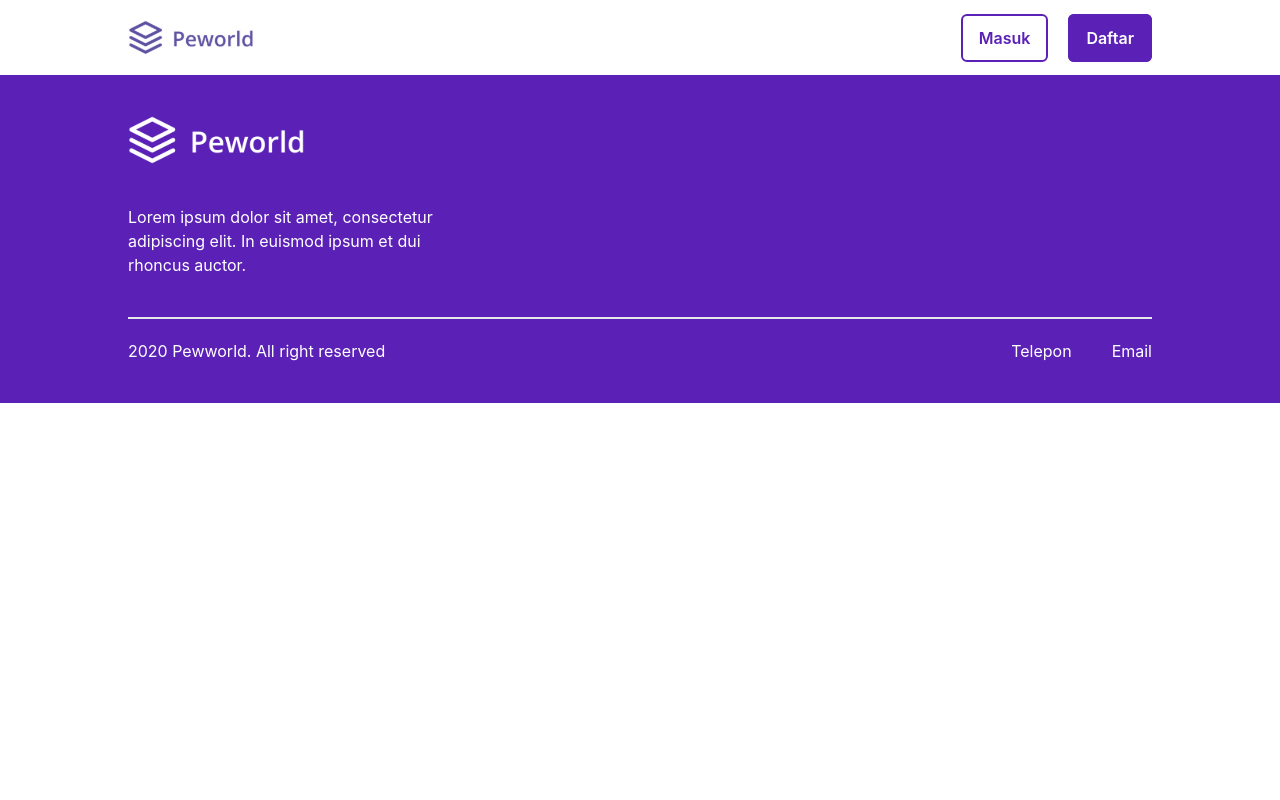
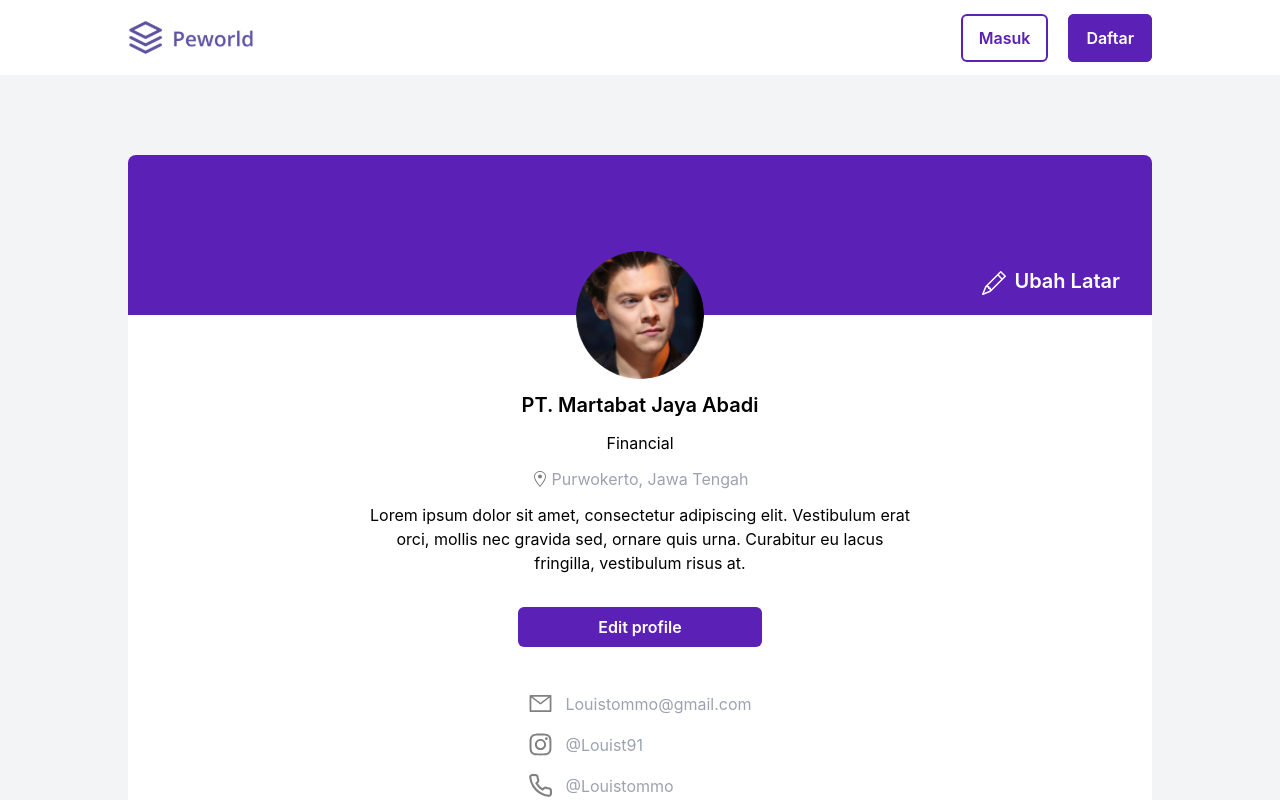
Before and after one commit to bravo-indo/febravo, a React (Create React App) app: page /profile/company in a window 1280 px wide. Shown: the top 800 px of the page. Built offline with nearby package versions, Linux system fonts and the light colour scheme.

Commit message:
profile company done

```diff
--- a/src/Router/index.js
+++ b/src/Router/index.js
@@ -16,6 +16,7 @@ import Header from "../components/Header";
 import Profile from "../pages/Profile";
 import Hire from "../pages/Hire";
 import EditProfile from "../pages/EditProfile";
+import ProfileCompany from "../pages/ProfileCompany";
 
 function Routes() {
   return (
@@ -31,11 +32,14 @@ function Routes() {
         <Route exact path="/profile">
           <Profile />
         </Route>
+        <Route path="/profile/edit">
+          <EditProfile />
+        </Route>
+        <Route exact path="/profile/company">
+          <ProfileCompany />
+        </Route>
         <Route path="/hire">
           <Hire />
-        </Route>
-        <Route path="/profile/edit">
-          <EditProfile />
         </Route>
         <Route path="/login">
           <Login />
--- /dev/null
+++ b/src/pages/ProfileCompany.js
@@ -0,0 +1,65 @@
+import React from "react";
+import { AiOutlineMail } from "react-icons/ai";
+import { BsPencil } from "react-icons/bs";
+import { FaInstagram } from "react-icons/fa";
+import { FiLinkedin, FiPhone } from "react-icons/fi";
+import { GoLocation } from "react-icons/go";
+import { dummyuser1 } from "../assets";
+
+function ProfileCompany() {
+  return (
+    <main className="bg-gray-100 pt-20 py-40">
+      <section className="mx-32">
+        <div className=" h-40 rounded-t-lg pb-5 bg-purple-800 flex flex-row space-x-2 items-end justify-end">
+          <button>
+            <BsPencil color="white" size={24} />
+          </button>
+          <p className="font-semibold text-white text-xl pr-8">Ubah Latar</p>
+        </div>
+        <div className="flex flex-col items-center space-y-3 bg-white rounded-b-lg">
+          <img
+            src={dummyuser1}
+            alt="user"
+            className="-mt-16 w-32 h-32 rounded-full"
+          />
+          <h3 className="text-xl font-semibold">PT. Martabat Jaya Abadi</h3>
+          <h3>Financial</h3>
+          <div className="flex flex-row items-center space-x-1">
+            <GoLocation color="gray" />
+            <p className="text-gray-400">Purwokerto, Jawa Tengah</p>
+          </div>
+          <p className="px-60 text-center">
+            Lorem ipsum dolor sit amet, consectetur adipiscing elit. Vestibulum
+            erat orci, mollis nec gravida sed, ornare quis urna. Curabitur eu
+            lacus fringilla, vestibulum risus at.
+          </p>
+          <div className="pt-5">
+            <button className="px-20 rounded-md font-semibold text-white bg-purple-800 py-2 ">
+              Edit profile
+            </button>
+          </div>
+          <div className="space-y-4 pb-20">
+            <div className="flex flex-row items-center space-x-3 pt-8">
+              <AiOutlineMail size={25} color="gray" />
+              <p className="text-gray-400">Louistommo@gmail.com</p>
+            </div>
+            <div className="flex flex-row items-center space-x-3">
+              <FaInstagram size={25} color="gray" />
+              <p className="text-gray-400">@Louist91</p>
+            </div>
+            <div className="flex flex-row items-center space-x-3">
+              <FiPhone size={25} color="gray" />
+              <p className="text-gray-400">@Louistommo</p>
+            </div>
+            <div className="flex flex-row items-center space-x-3 pb-10">
+              <FiLinkedin size={25} color="gray" />
+              <p className="text-gray-400">@Louistommo91</p>
+            </div>
+          </div>
+        </div>
+      </section>
+    </main>
+  );
+}
+
+export default ProfileCompany;
```
